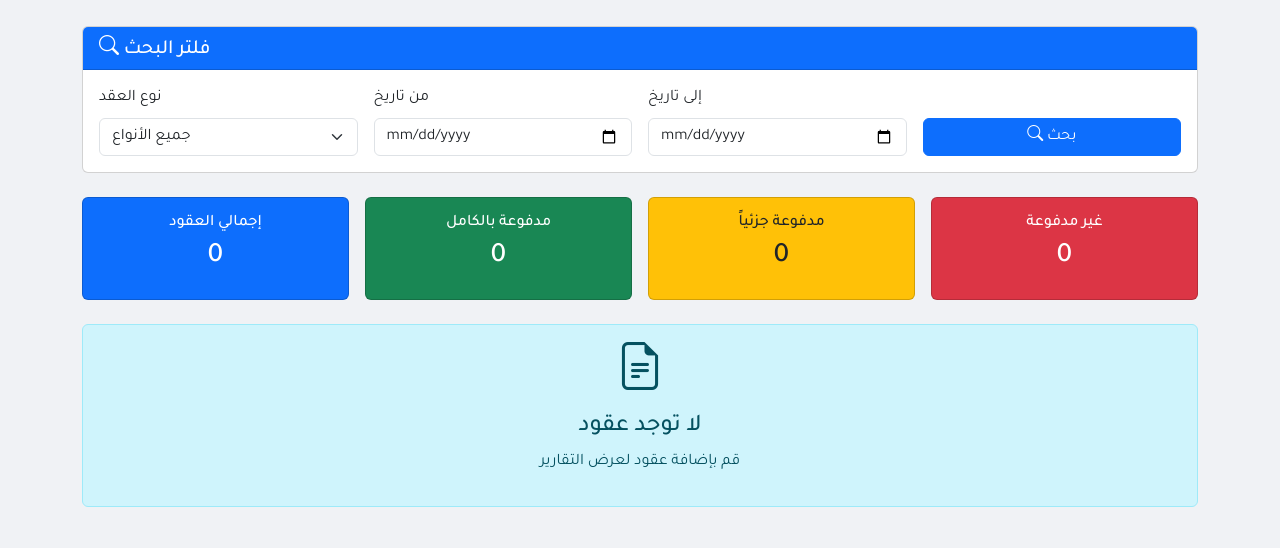
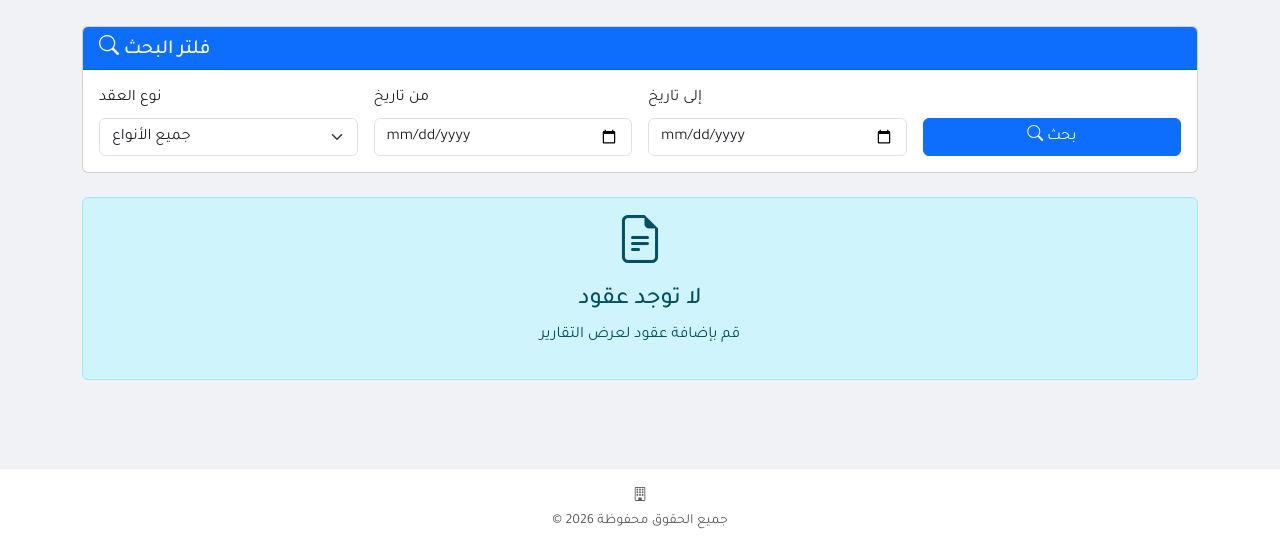
Before and after one commit to fahdsalim19977-sys/taskmanagementerp, a Python web app: template templates/contracts_report.html in a window 1280 px wide. Shown: the part 143-691 px from the top of the page. Run offline with Jinja, Linux system fonts and the light colour scheme; the template is opened without the code that fills it, so the values that code supplies are empty.

Commit message:
Add files via upload

```diff
--- a/templates/contracts_report.html
+++ b/templates/contracts_report.html
@@ -51,42 +51,6 @@
                 </button>
             </div>
         </form>
-    </div>
-</div>
-
-<!-- ===== إحصائيات سريعة ===== -->
-<div class="row g-3 mb-4">
-    <div class="col-md-3">
-        <div class="card bg-primary text-white">
-            <div class="card-body text-center">
-                <h6>إجمالي العقود</h6>
-                <h3>{{ contracts|length }}</h3>
-            </div>
-        </div>
-    </div>
-    <div class="col-md-3">
-        <div class="card bg-success text-white">
-            <div class="card-body text-center">
-                <h6>مدفوعة بالكامل</h6>
-                <h3>{{ contracts|selectattr('payment_status', 'equalto', 'مدفوع بالكامل')|list|length }}</h3>
-            </div>
-        </div>
-    </div>
-    <div class="col-md-3">
-        <div class="card bg-warning text-dark">
-            <div class="card-body text-center">
-                <h6>مدفوعة جزئياً</h6>
-                <h3>{{ contracts|selectattr('payment_status', 'equalto', 'مدفوع جزئياً')|list|length }}</h3>
-            </div>
-        </div>
-    </div>
-    <div class="col-md-3">
-        <div class="card bg-danger text-white">
-            <div class="card-body text-center">
-                <h6>غير مدفوعة</h6>
-                <h3>{{ contracts|selectattr('payment_status', 'equalto', 'غير مدفوع')|list|length }}</h3>
-            </div>
-        </div>
     </div>
 </div>
 
@@ -146,11 +110,8 @@
                     <span class="badge bg-info">{{ contract.payments_count or 0 }}</span>
                 </td>
                 <td>
-                    <a href="/contract/{{ contract.id }}" class="btn btn-sm btn-primary">
+                    <a href="/contract/{{ contract.id }}" class="btn btn-sm btn-primary" title="تفاصيل العقد">
                         <i class="bi bi-eye"></i>
-                    </a>
-                    <a href="/contract_payments_report/{{ contract.id }}" class="btn btn-sm btn-info">
-                        <i class="bi bi-coin"></i>
                     </a>
                 </td>
             </tr>
```
Also changed, not shown: templates/reports.html (+0 -43 lines).
